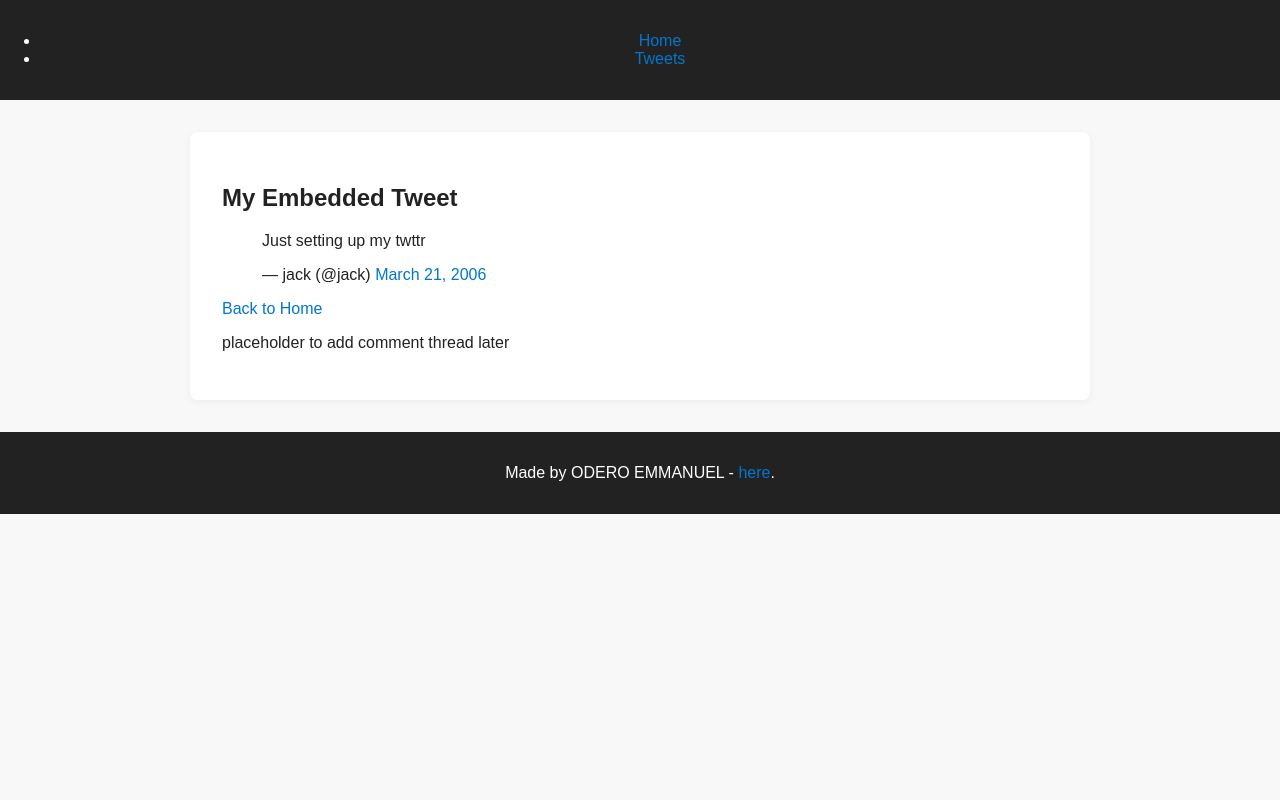
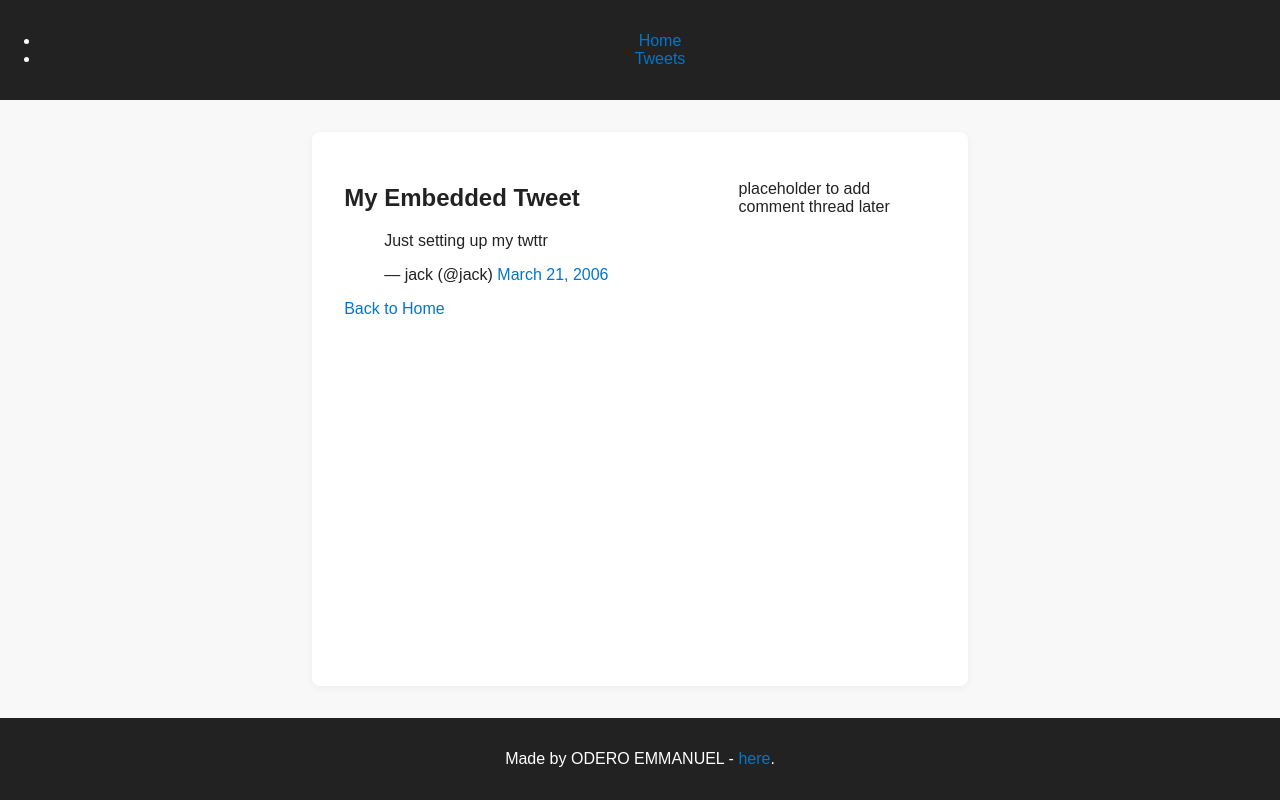
Before and after one commit to Odero2002/alx_html_css, a plain HTML site: page css_basics/tweets.html in a window 1280 px wide. Drawn offline with Linux system fonts and the light colour scheme.

Commit message:
Update styles.css

```diff
--- a/css_basics/styles.css
+++ b/css_basics/styles.css
@@ -1 +1,24 @@
-/* Empty file for your custom styles */
+body {
+    display: flex;
+    flex-direction: column;
+    min-height: 100vh;
+}
+
+main {
+    display: flex;
+    flex-direction: row;
+    flex: auto;
+    min-height: 0; /* Ensures children can scroll */
+}
+
+article {
+    flex: 2;
+    overflow-y: auto;
+    min-width: 0; /* Prevents overflow issues */
+}
+
+aside {
+    flex: 1;
+    overflow-y: auto;
+    min-width: 0;
+}
```
